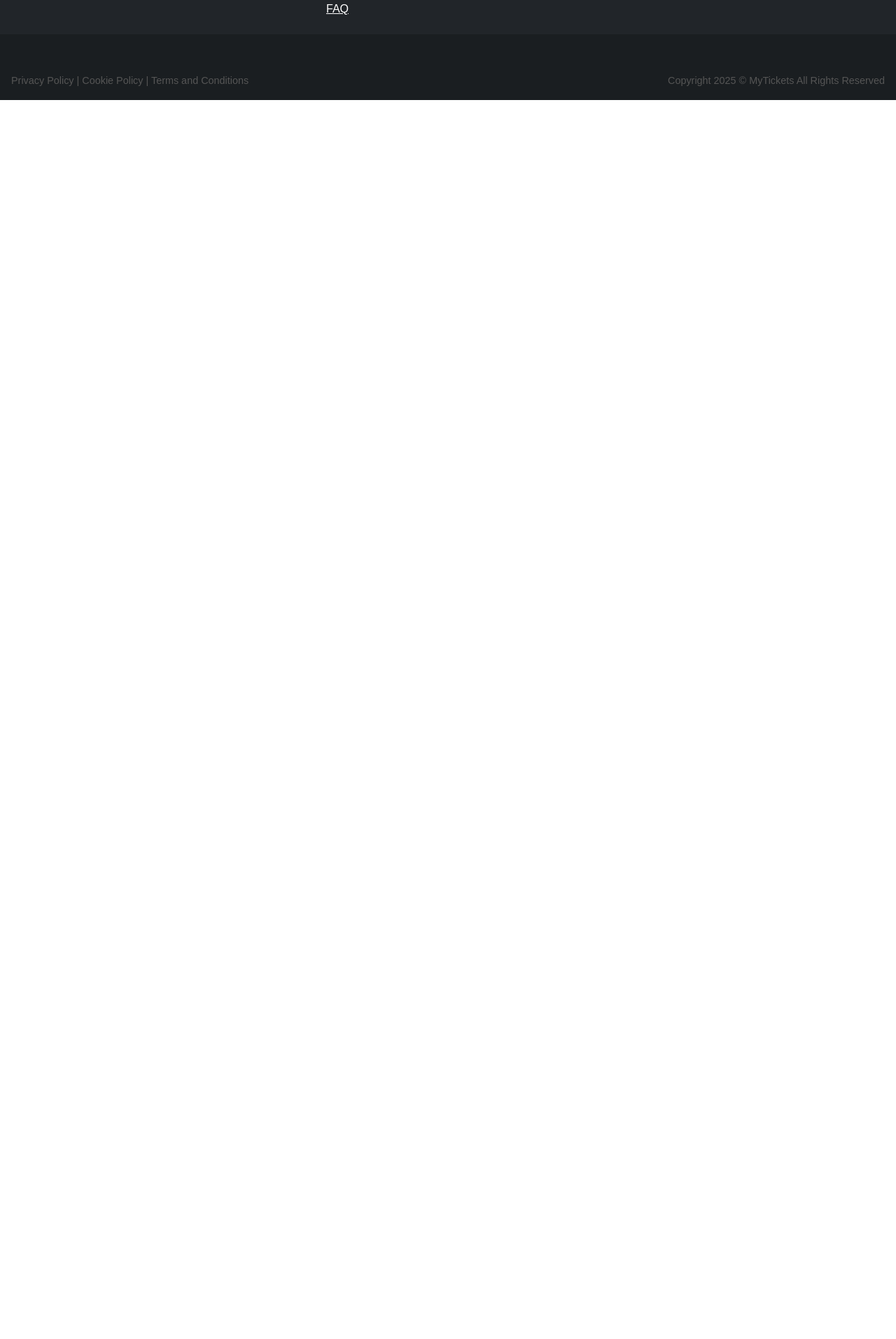
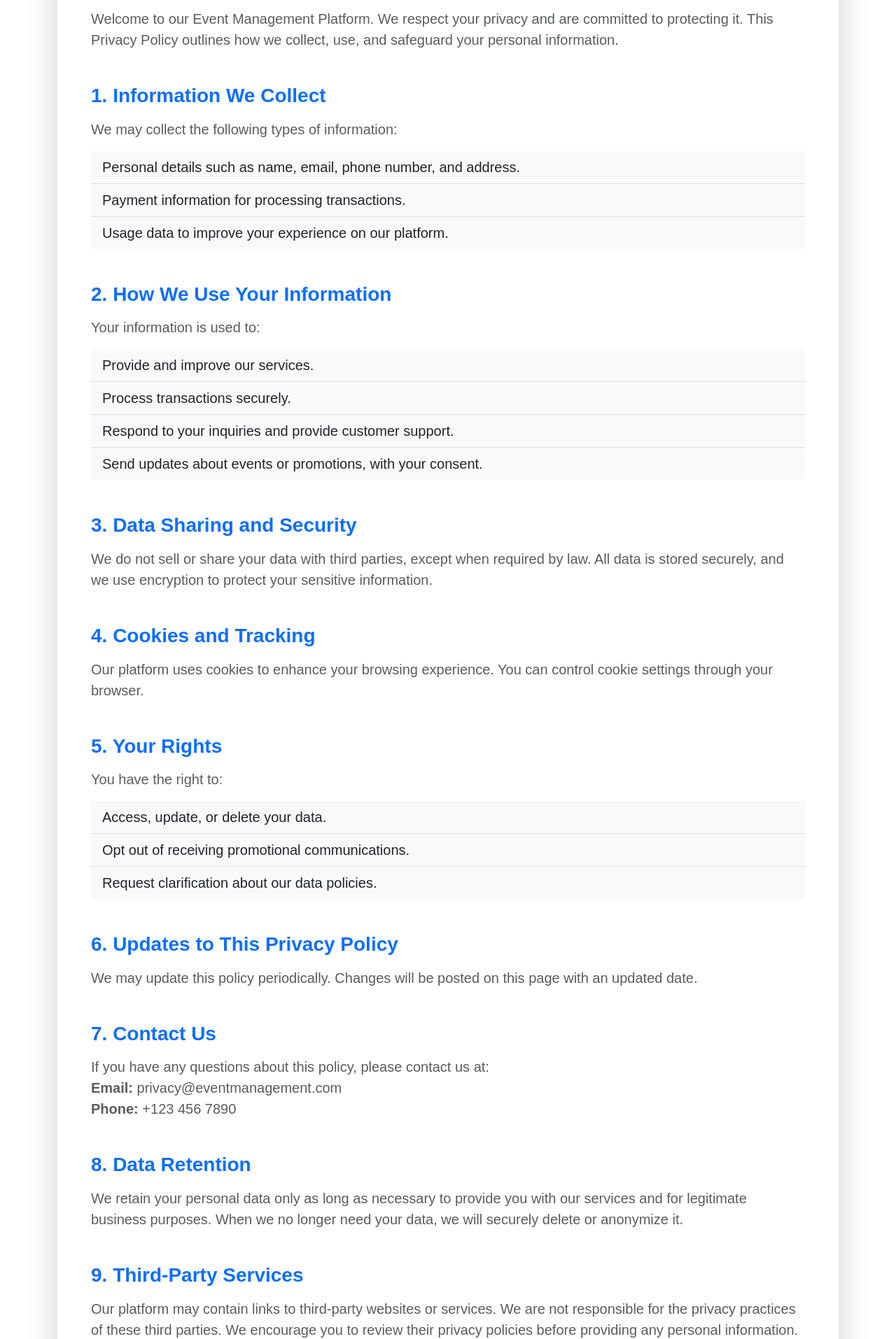
Before and after one commit to Malinda-kawshalya/Event---Management-, a React (Create React App) app in the folder event-management-frontend/: page /privacy in a window 1280 px wide. Shown: the part 231-2145 px from the top of the page at 70% size. Before the commit the page ends 800 px from the top, so only its background shows below. Built offline with nearby package versions, Linux system fonts and the light colour scheme.

Commit message:
add privacy_policy page

```diff
--- a/event-management-frontend/src/App.js
+++ b/event-management-frontend/src/App.js
@@ -18,6 +18,7 @@ import SignUp from './components/SignUp';
 import UserAccount from './components/UserAccount';
 import OrganizerRegister from './components/RegOrganizer';
 import AllEvents from './components/AllEvents';
+import PrivacyPolicy from './components/PrivacyPolicy';
 const App = () => {
   return (
     <Router>
@@ -48,6 +49,7 @@ const App = () => {
           <Route path="/useraccount" element={<UserAccount />} />
           <Route path="/orgregister" element={<OrganizerRegister />} />
           <Route path="/allevents" element={<AllEvents />} />
+          <Route path="/privacy" element={<PrivacyPolicy/>}/>
 
         </Routes>
         <Footer/>
--- /dev/null
+++ b/event-management-frontend/src/components/PrivacyPolicy.js
@@ -0,0 +1,80 @@
+import React from "react";
+import "bootstrap/dist/css/bootstrap.min.css";
+
+const PrivacyPolicy = () => {
+    return (
+        <div className="container mt-5">
+            <div className="card shadow-lg border-0">
+                <div className="card-body p-5">
+                    <h1 className="text-center mb-4 display-4 text-primary fw-bold">Privacy Policy</h1>
+                    <div className="privacy-content">
+                        <p className="lead fs-5 text-muted">
+                            Welcome to our Event Management Platform. We respect your privacy and are committed to protecting it. This Privacy Policy outlines how we collect, use, and safeguard your personal information.
+                        </p>
+
+                        <h2 className="mt-5 fs-3 text-primary fw-bold">1. Information We Collect</h2>
+                        <p className="fs-5 text-muted">We may collect the following types of information:</p>
+                        <ul className="list-group list-group-flush fs-5 text-muted">
+                            <li className="list-group-item bg-light">Personal details such as name, email, phone number, and address.</li>
+                            <li className="list-group-item bg-light">Payment information for processing transactions.</li>
+                            <li className="list-group-item bg-light">Usage data to improve your experience on our platform.</li>
+                        </ul>
+
+                        <h2 className="mt-5 fs-3 text-primary fw-bold">2. How We Use Your Information</h2>
+                        <p className="fs-5 text-muted">Your information is used to:</p>
+                        <ul className="list-group list-group-flush fs-5 text-muted">
+                            <li className="list-group-item bg-light">Provide and improve our services.</li>
+                            <li className="list-group-item bg-light">Process transactions securely.</li>
+                            <li className="list-group-item bg-light">Respond to your inquiries and provide customer support.</li>
+                            <li className="list-group-item bg-light">Send updates about events or promotions, with your consent.</li>
+                        </ul>
+
+                        <h2 className="mt-5 fs-3 text-primary fw-bold">3. Data Sharing and Security</h2>
+                        <p className="fs-5 text-muted">
+                            We do not sell or share your data with third parties, except when required by law. All data is stored securely, and we use encryption to protect your sensitive information.
+                        </p>
+
+                        <h2 className="mt-5 fs-3 text-primary fw-bold">4. Cookies and Tracking</h2>
+                        <p className="fs-5 text-muted">
+                            Our platform uses cookies to enhance your browsing experience. You can control cookie settings through your browser.
+                        </p>
+
+                        <h2 className="mt-5 fs-3 text-primary fw-bold">5. Your Rights</h2>
+                        <p className="fs-5 text-muted">You have the right to:</p>
+                        <ul className="list-group list-group-flush fs-5 text-muted">
+                            <li className="list-group-item bg-light">Access, update, or delete your data.</li>
+                            <li className="list-group-item bg-light">Opt out of receiving promotional communications.</li>
+                            <li className="list-group-item bg-light">Request clarification about our data policies.</li>
+                        </ul>
+
+                        <h2 className="mt-5 fs-3 text-primary fw-bold">6. Updates to This Privacy Policy</h2>
+                        <p className="fs-5 text-muted">
+                            We may update this policy periodically. Changes will be posted on this page with an updated date.
+                        </p>
+
+                        <h2 className="mt-5 fs-3 text-primary fw-bold">7. Contact Us</h2>
+                        <p className="fs-5 text-muted">
+                            If you have any questions about this policy, please contact us at:
+                            <br />
+                            <strong>Email:</strong> privacy@eventmanagement.com
+                            <br />
+                            <strong>Phone:</strong> +123 456 7890
+                        </p>
+
+                        <h2 className="mt-5 fs-3 text-primary fw-bold">8. Data Retention</h2>
+                        <p className="fs-5 text-muted">
+                            We retain your personal data only as long as necessary to provide you with our services and for legitimate business purposes. When we no longer need your data, we will securely delete or anonymize it.
+                        </p>
+
+                        <h2 className="mt-5 fs-3 text-primary fw-bold">9. Third-Party Services</h2>
+                        <p className="fs-5 text-muted">
+                            Our platform may contain links to third-party websites or services. We are not responsible for the privacy practices of these third parties. We encourage you to review their privacy policies before providing any personal information.
+                        </p>
+                    </div>
+                </div>
+            </div>
+        </div>
+    );
+};
+
+export default PrivacyPolicy;
--- /dev/null
+++ b/event-management-frontend/src/css/PrivacyPolicy.css
@@ -0,0 +1,27 @@
+.privacy-content {
+    background-color: #f9f9f9; /* Light background for readability */
+    border: 1px solid #e3e3e3; /* Subtle border for structure */
+    border-radius: 8px;
+    padding: 20px;
+    box-shadow: 0px 4px 10px rgba(0, 0, 0, 0.1); /* Slight shadow for depth */
+}
+
+.privacy-content h4 {
+    color: #343a40; /* Dark gray for headings */
+    margin-top: 20px;
+    font-weight: bold;
+}
+
+.privacy-content p {
+    color: #6c757d; /* Muted gray for paragraph text */
+    line-height: 1.6;
+}
+
+.privacy-content ul {
+    padding-left: 20px;
+}
+
+.privacy-content ul li {
+    color: #6c757d; /* Same muted gray for list items */
+    margin-bottom: 8px;
+}
```
